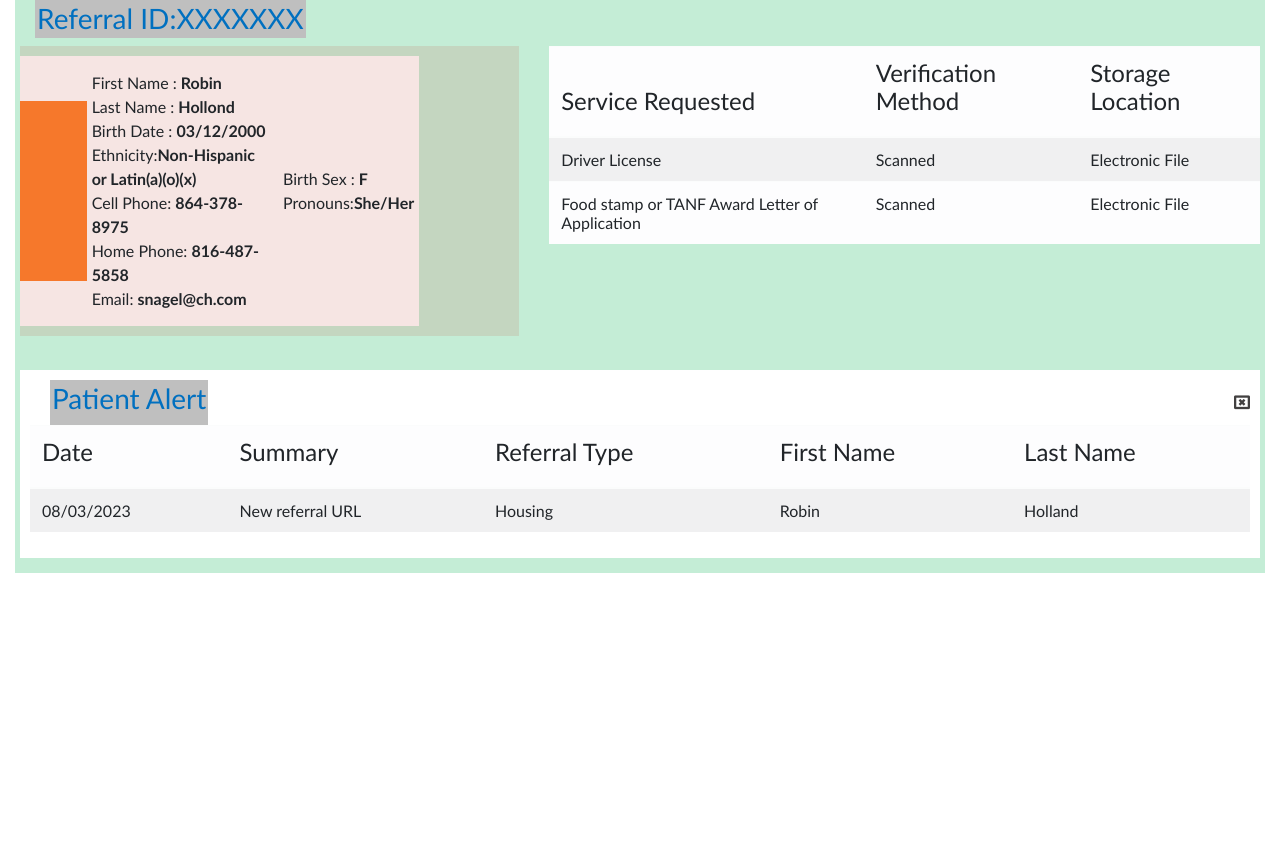
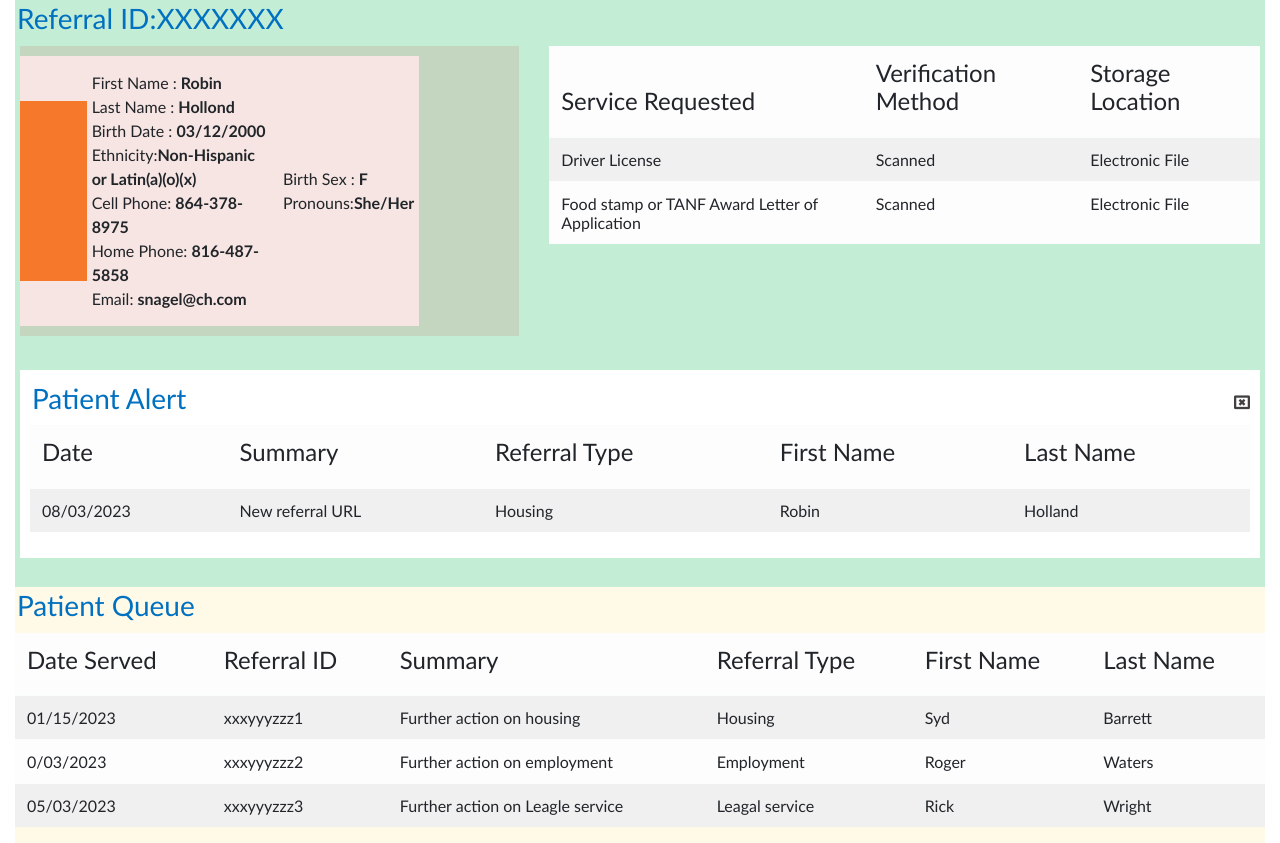
Before and after one commit to killersuresh93/Social-Care-Hub, a React (Create React App) app: page / in a window 1280 px wide. Before the commit the page ends 800 px from the top, so only its background shows below. Built offline with nearby package versions, Linux system fonts and the light colour scheme; the HTML template or start-up script is replaced by a standard one.

Commit message:
4 files modified, 1 added

```diff
--- a/src/App.tsx
+++ b/src/App.tsx
@@ -1,6 +1,5 @@
 import * as React from 'react';
 import PatientDetails from './components/patientDetails';
-
 import './style.css';
 
 export default function App() {
--- a/src/components/patientAlert.tsx
+++ b/src/components/patientAlert.tsx
@@ -24,7 +24,10 @@ export default function PatientAlert() {
                 <h4>Summary</h4>
               </th>
               <th scope="col">
-                <h4>Referral Type</h4>
+                <a>
+                  {' '}
+                  <h4>Referral Type</h4>
+                </a>
               </th>
               <th scope="col">
                 <h4>First Name</h4>
--- a/src/components/patientDetails.tsx
+++ b/src/components/patientDetails.tsx
@@ -1,5 +1,6 @@
 import * as React from 'react';
 import PatientAlert from './patientAlert';
+import PatientQueue from './patientQueue';
 export default function PatientDetails() {
   return (
     <div className="patient-details">
@@ -82,6 +83,8 @@ export default function PatientDetails() {
       </div>
       <br />
       <PatientAlert />
+      <br />
+      <PatientQueue />
     </div>
   );
 }
--- /dev/null
+++ b/src/components/patientQueue.tsx
@@ -0,0 +1,67 @@
+import * as React from 'react';
+
+export default function PatientQueue() {
+  return (
+    <div className="patient-queue">
+      <div className="heading">
+        <h3>Patient Queue</h3>
+      </div>
+
+      <div className="table-responsive">
+        <table className="table table-striped table-light">
+          <thead>
+            <tr>
+              <th scope="col">
+                <h4>Date Served</h4>
+              </th>
+              <th scope="col">
+                <h4>Referral ID</h4>
+              </th>
+              <th scope="col">
+                <h4>Summary</h4>
+              </th>
+              <th scope="col">
+                <a>
+                  {' '}
+                  <h4>Referral Type</h4>
+                </a>
+              </th>
+              <th scope="col">
+                <h4>First Name</h4>
+              </th>
+              <th scope="col">
+                <h4>Last Name</h4>
+              </th>
+            </tr>
+          </thead>
+          <tbody>
+            <tr>
+              <td>01/15/2023</td>
+              <td>xxxyyyzzz1</td>
+              <td>Further action on housing</td>
+              <td>Housing</td>
+              <td>Syd</td>
+              <td>Barrett</td>
+            </tr>
+            <tr>
+              <td>0/03/2023</td>
+              <td>xxxyyyzzz2</td>
+              <td>Further action on employment</td>
+              <td>Employment</td>
+              <td>Roger</td>
+              <td>Waters</td>
+            </tr>
+            <tr>
+              <td>05/03/2023</td>
+              <td>xxxyyyzzz3</td>
+              <td>Further action on Leagle service</td>
+              <td>Leagal service</td>
+              <td>Rick</td>
+              <td>Wright</td>
+            </tr>
+          </tbody>
+        </table>
+      </div>
+    </div>
+  );
+}
--- a/src/style.css
+++ b/src/style.css
@@ -12,19 +12,18 @@
 i {
   color: #424040;
 }
-.heading {
+/* .heading {
   background-color: var(--heading-background);
   max-width: fit-content;
   justify-content: center;
   margin-left: 20px;
-}
+} */
 .heading h3 {
   padding: 2px;
   color: var(--heading);
 }
 .patient-details {
   background-color: #c4edd6;
-  padding-bottom: 10px;
 }
 
 .patient-details-div {
@@ -54,3 +53,6 @@ i {
   align-items: center;
   justify-content: space-between;
 }
+.patient-queue {
+  background-color: #fffae7;
+}
```
